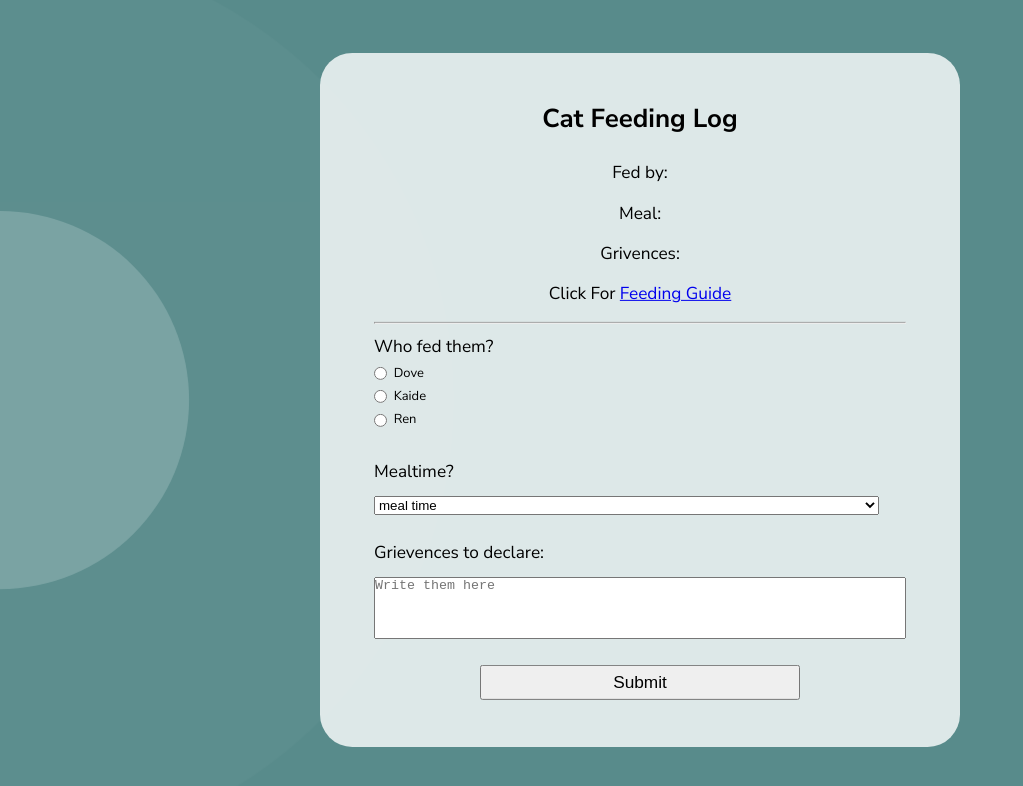
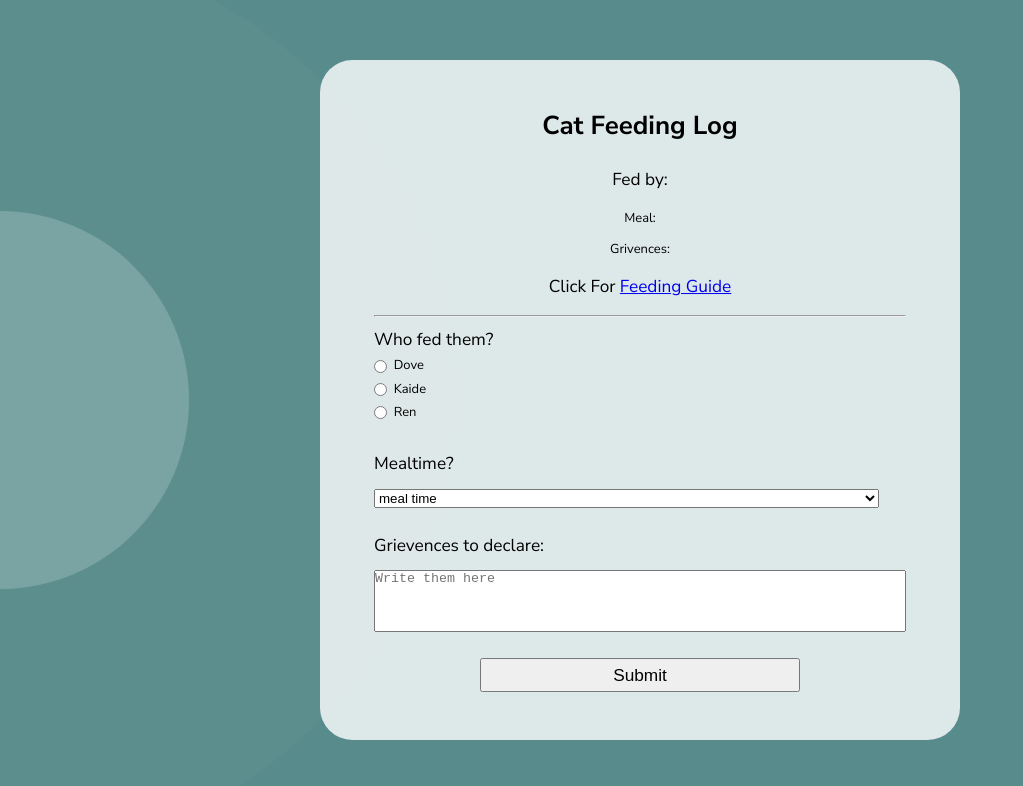
Before and after one commit to BraveLilFox/Roomates, a plain HTML site: page index.html in a window 1280 px wide. Shown: the whole page, without its empty margins (0-1023 px from the left). Drawn offline with Linux system fonts and the light colour scheme.

Commit message:
Update main.css

```diff
--- a/main.css
+++ b/main.css
@@ -61,6 +61,10 @@ p,
 legend,
 .special-case{
     font-size: var(--font-sm);
+}
+
+.content{
+    font-size: var(--font-xsm);
 }
 
 label{
```
